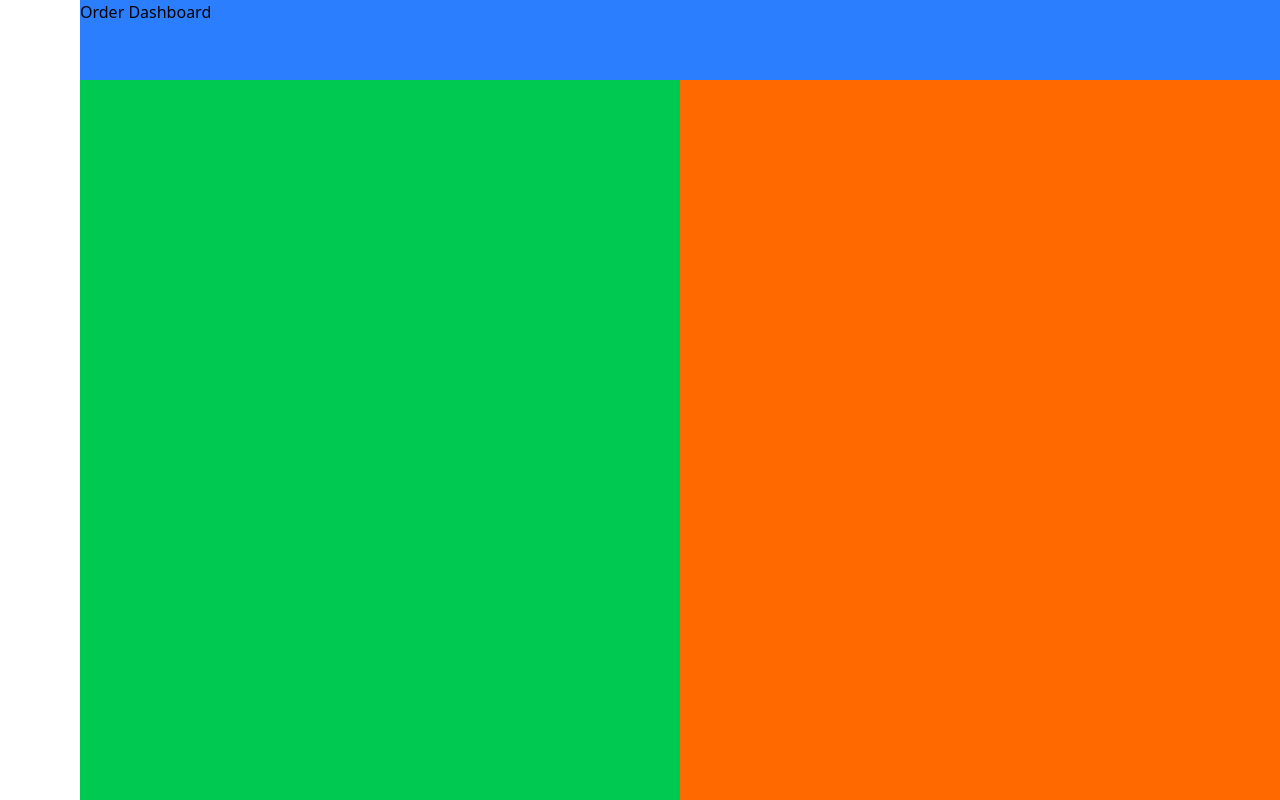
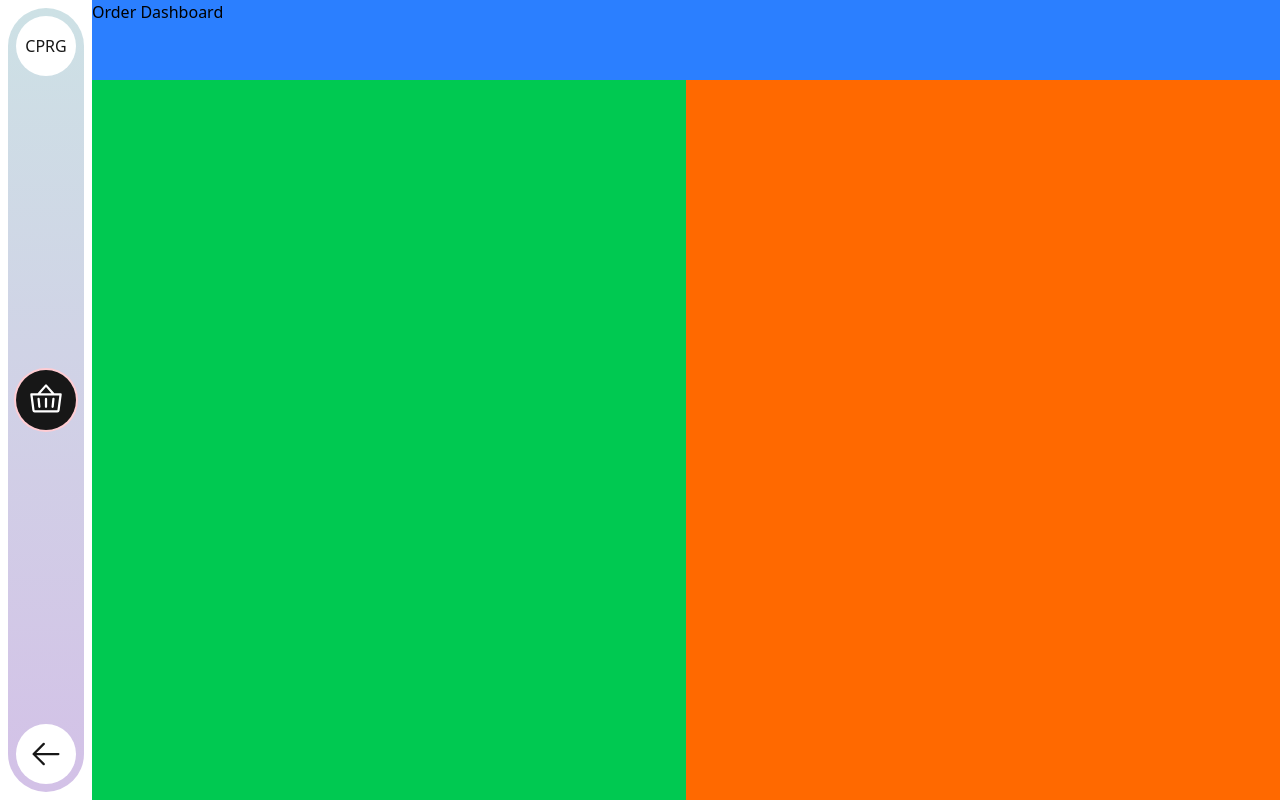
Before and after one commit to louispadillo/cprg306a-assignment, a Next.js app: page /week-6 in a window 1280 px wide. Built offline with nearby package versions, Linux system fonts and the light colour scheme.

Commit message:
set devIndicators to false to hide the "N" on the bottom left corner to make the back button visible.
created a static version of the side navbar

```diff
--- /dev/null
+++ b/app/week-6/circular-navbar-buttons.js
@@ -0,0 +1,22 @@
+"use client";
+import { ArrowLeftIcon, BasketIcon } from "@phosphor-icons/react";
+
+const buttonTypes = {
+    logo: { label: "CPRG", content: "CPRG" },
+    orderDashboard: { label: "Order Dashboard", content: <BasketIcon size={36} /> },
+    goback: { label: "Go Back", content: <ArrowLeftIcon size={36} /> },
+};
+
+export default function CircularNavbarButtons({ type, active = false, onClick}) {
+    const button = buttonTypes[type];
+
+    return (
+        <button
+            onClick={onClick}
+            className={`flex size-[60px] justify-center items-center rounded-full
+                ${active ? "bg-neutral-900 text-white ring-2 ring-rose-200" : "bg-white text-neutral-900"}`}
+        >
+            {button.content}
+        </button>
+    );
+}
--- a/app/week-6/page.js
+++ b/app/week-6/page.js
@@ -1,11 +1,14 @@
+import SideNavbar from "./side-navbar";
+
 export default function Page() {
     return (
-        <main className="flex flex-row h-screen w-screen bg-red-500">
+        <main className="flex flex-row h-screen w-screen bg-[#F4F6F5]">
 
 
             {/* side navbar */}
-            <div className="flex flex-col h-screen w-[80px] bg-white">
-
+            <div className="flex flex-col h-screen bg-white">
+                {/* actual side bar */}
+                <SideNavbar />
             </div>
 
 
--- /dev/null
+++ b/app/week-6/side-navbar.js
@@ -0,0 +1,18 @@
+import CircularNavbarButtons from "./circular-navbar-buttons";
+
+export default function SideNavbar() {
+    return (
+        <nav className="flex flex-col h-screen bg-linear-to-b from-[#CDE1E5] to-[#D3C1E7] m-2 p-2 rounded-full items-center justify-between ">
+            {/* logo */}
+            <CircularNavbarButtons type="logo" />
+
+            {/* section buttons */}
+            <div>
+                <CircularNavbarButtons type="orderDashboard" active/>
+            </div>
+
+            {/* back */}
+            <CircularNavbarButtons type="goback" />
+        </nav>
+    );
+}
--- a/next.config.mjs
+++ b/next.config.mjs
@@ -1,6 +1,7 @@
 /** @type {import('next').NextConfig} */
 const nextConfig = {
   /* config options here */
+  devIndicators: false,
   reactCompiler: true,
 };
 
```
